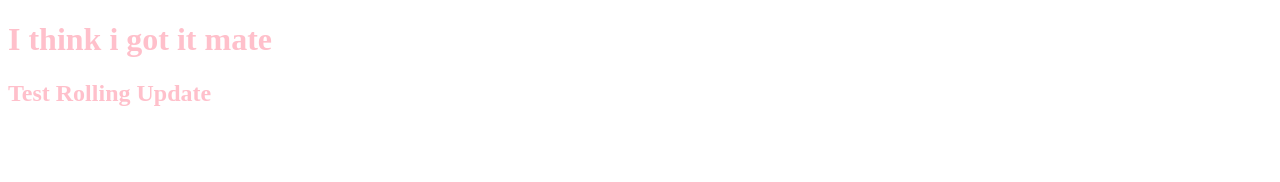
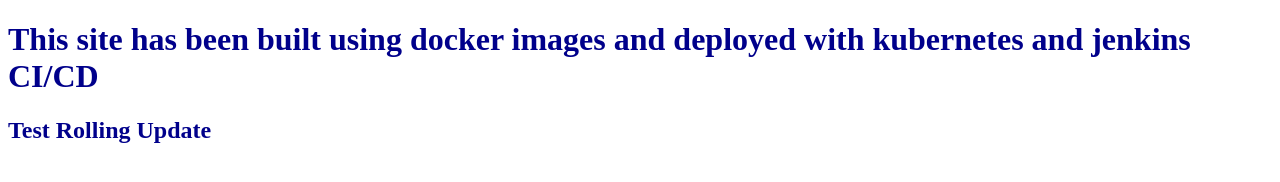
Before and after one commit to DannyDenver/kubernetes-ci-cd-pipeline, a plain HTML site: page website/index.html in a window 1280 px wide. Drawn offline with Linux system fonts and the light colour scheme.

Commit message:
update site to detail what I did

```diff
--- a/website/index.html
+++ b/website/index.html
@@ -9,7 +9,7 @@
   </head>
   <body>
     <div id="header">
-      <h1>I think i got it mate</h1>
+      <h1>This site has been built using docker images and deployed with kubernetes and jenkins CI/CD</h1>
       <h2>Test Rolling Update</h2>
     </div>
     </body>
--- a/website/style.css
+++ b/website/style.css
@@ -1,2 +1,2 @@
 
-#header{ color: pink}
+#header{ color: darkblue}
```
Also changed, not shown: hadolint-failure.png (added), hadolint-success.png (added), rolling-update.png (added).
